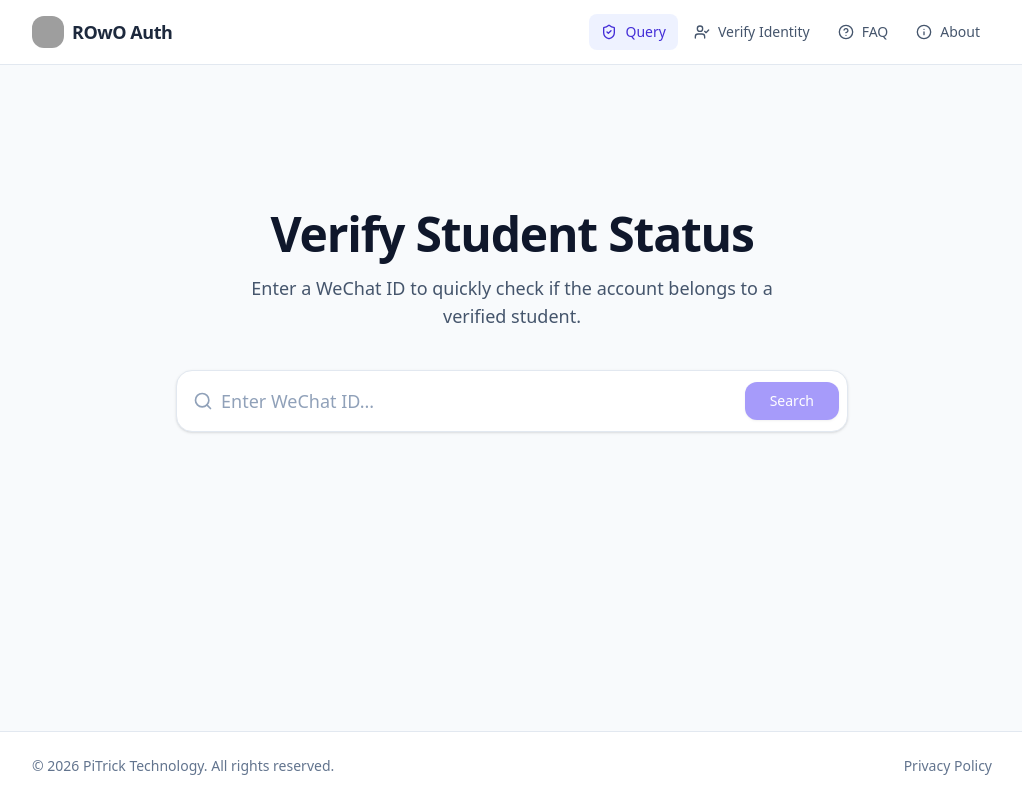
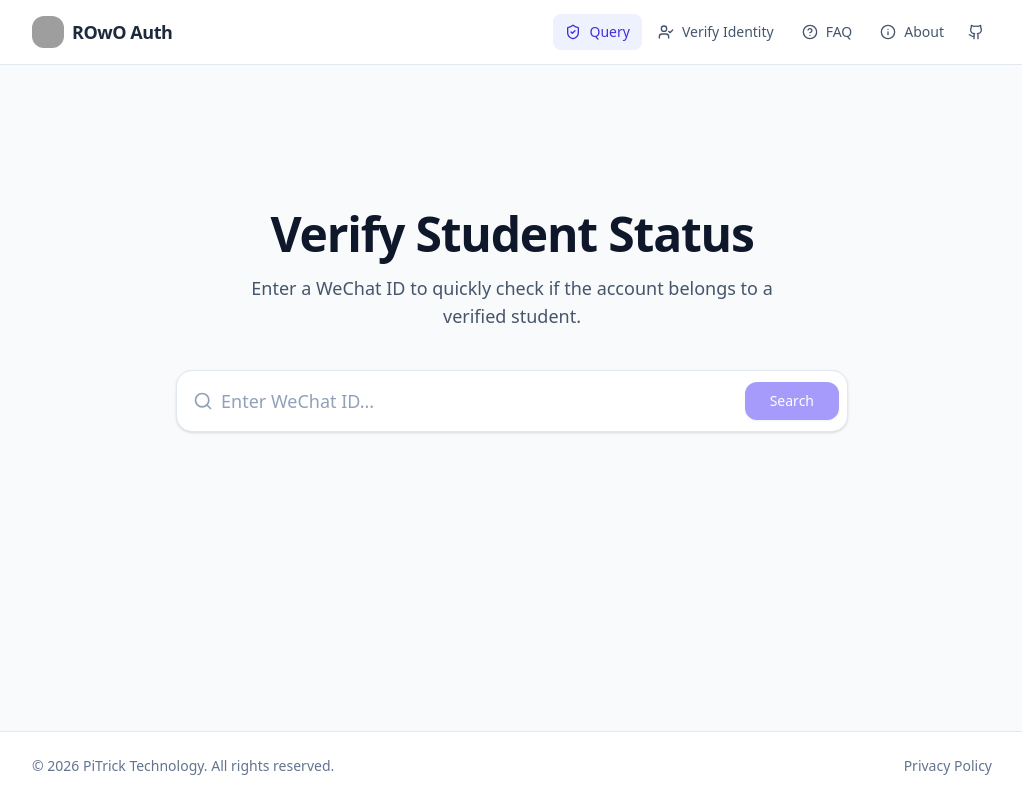
Before and after one commit to Pitrick3141/rowo-auth, a React (Vite) app: page / in a window 1280 px wide. Shown: the whole page, without its empty margins (128-1150 px from the left). Built offline with nearby package versions, Linux system fonts and the light colour scheme; grey boxes are pictures that could not be loaded.

Commit message:
Add GitHub repo link on header
Add a GitHub icon on header that leads to the GitHub repo of the application

```diff
--- a/src/components/Layout.tsx
+++ b/src/components/Layout.tsx
@@ -1,6 +1,6 @@
 import React from 'react';
 import { Link, useLocation } from 'react-router-dom';
-import { ShieldCheck, UserCheck, ShieldAlert, Info, HelpCircle } from 'lucide-react';
+import { ShieldCheck, UserCheck, ShieldAlert, Info, HelpCircle, Github } from 'lucide-react';
 import { clsx } from 'clsx';
 
 export default function Layout({ children }: { children: React.ReactNode }) {
@@ -21,7 +21,7 @@ export default function Layout({ children }: { children: React.ReactNode }) {
             <img src={__ICON_URL__} alt="ROwO Auth Logo" className="w-8 h-8 rounded-xl" referrerPolicy="no-referrer" />
             <span className="font-semibold text-lg tracking-tight text-slate-800">ROwO Auth</span>
           </div>
-          <nav className="flex gap-1">
+          <nav className="flex gap-1 items-center">
             {navItems.map((item) => {
               const Icon = item.icon;
               const isActive = location.pathname === item.path;
@@ -41,6 +41,15 @@ export default function Layout({ children }: { children: React.ReactNode }) {
                 </Link>
               );
             })}
+            <a
+              href="https://github.com/Pitrick3141/rowo-auth"
+              target="_blank"
+              rel="noopener noreferrer"
+              aria-label="GitHub repository"
+              className="flex items-center p-2 rounded-lg text-slate-600 hover:bg-slate-100 hover:text-slate-900 transition-colors"
+            >
+              <Github className="w-4 h-4" />
+            </a>
           </nav>
         </div>
       </header>
```
